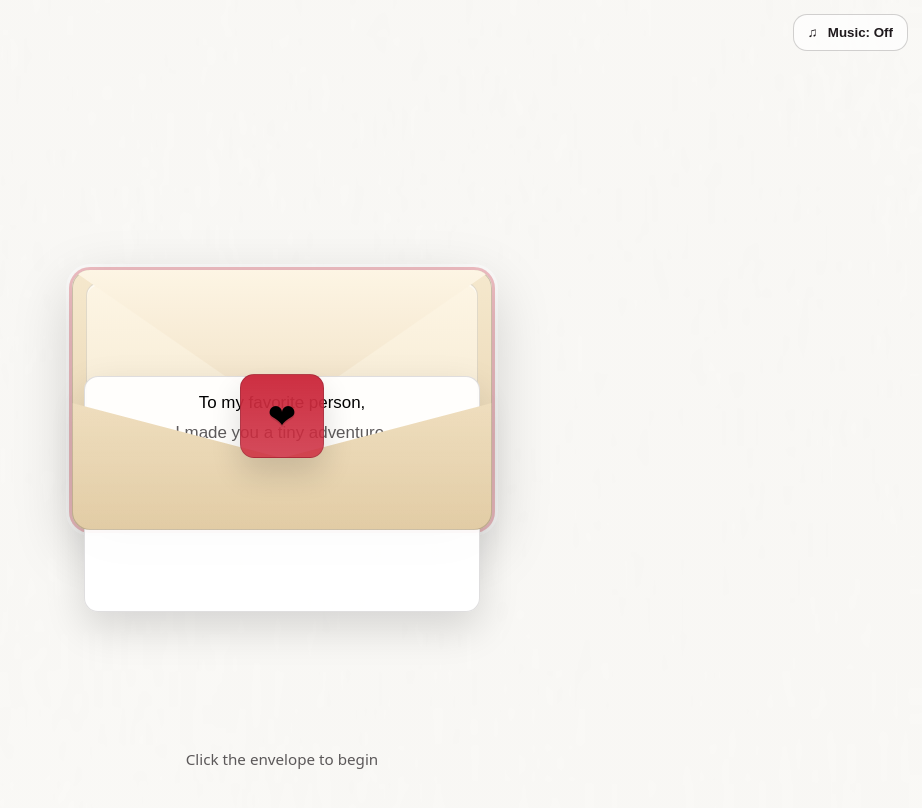
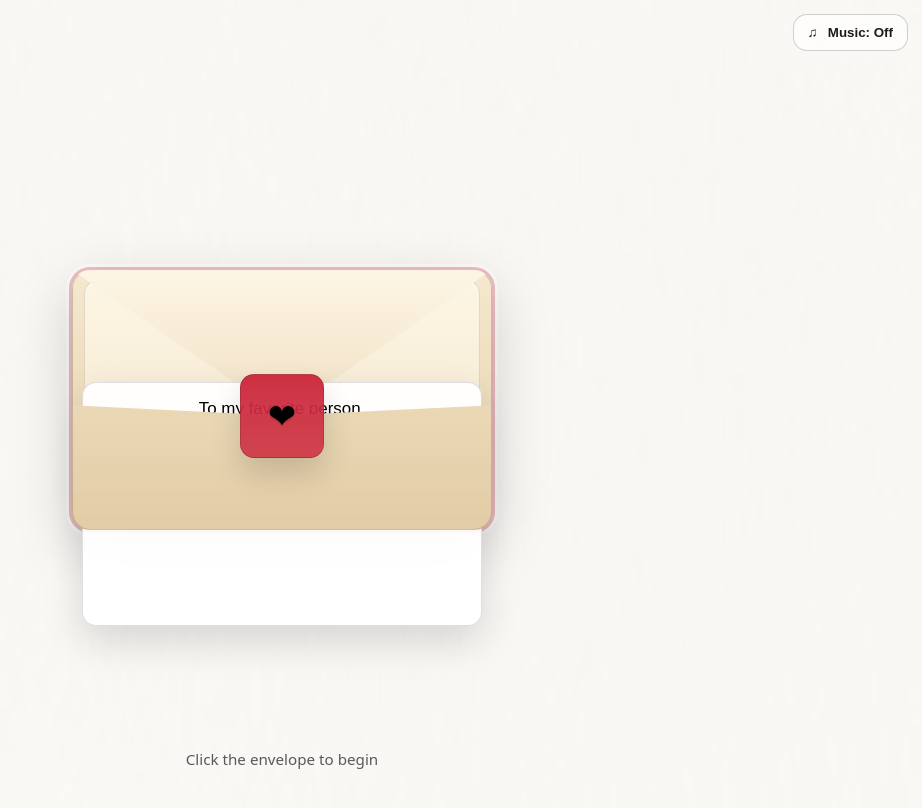
Before and after one commit to ReveCS/valentines-2026, a plain HTML site: page index.html in a window 1280 px wide. Shown: the whole page, without its empty margins (358-1280 px from the left). Drawn offline with Linux system fonts and the light colour scheme.

Commit message:
fix first scene

```diff
--- a/styles.css
+++ b/styles.css
@@ -184,14 +184,14 @@ body{
 /* Inner lining */
 .env-inner{
   position: absolute;
-  left: 14px;
-  right: 14px;
-  top: 12px;
-  bottom: 12px;
+  left: 12px;
+  right: 12px;
+  top: 10px;
+  bottom: 10px;
   background: linear-gradient(180deg, #fdf5e4, #f2e5ca);
   border: 1px solid rgba(31,26,29,0.12);
   border-radius: 14px;
-  clip-path: polygon(0 0, 100% 0, 100% 100%, 50% 66%, 0 100%);
+  clip-path: polygon(0 0, 100% 0, 100% 100%, 50% 56%, 0 100%);
   box-shadow: inset 0 2px 0 rgba(255,255,255,0.55);
   z-index: 2;
 }
@@ -220,17 +220,13 @@ body{
 /* Front pocket (outside layer) that keeps the card "inside" */
 .env-front{
   position: absolute;
-  left: 0;
-  right: 0;
-  bottom: 0;
-  height: 66%;
-  border-radius: 0 0 18px 18px;
+  inset: 0;
+  border-radius: 18px;
   background:
     linear-gradient(180deg, rgba(255,255,255,0.2), rgba(255,255,255,0)),
     linear-gradient(180deg, #efdcb7, #e2cca5);
   border: 1px solid rgba(31,26,29,0.18);
-  border-top: 0;
-  clip-path: polygon(0 100%, 0 26%, 50% 58%, 100% 26%, 100% 100%);
+  clip-path: polygon(0 100%, 0 52%, 50% 56%, 100% 52%, 100% 100%);
   box-shadow: inset 0 3px 0 rgba(255,255,255,0.28);
   z-index: 5;
 }
@@ -261,17 +257,17 @@ body{
 /* Card inside the envelope */
 .card-in-envelope{
   position: absolute;
-  left: 12px;
-  right: 12px;
-  top: 10px;
-  height: 236px;
+  left: 10px;
+  right: 10px;
+  top: 8px;
+  height: 244px;
   border-radius: 14px;
   background: rgba(255,255,255,0.92);
   border: 1px solid rgba(31,26,29,0.14);
   padding: 16px;
   box-shadow: 0 16px 40px rgba(0,0,0,0.14);
   /* Start tucked inside the pocket */
-  transform: translateY(96px);
+  transform: translateY(104px);
   opacity: 1;
   transition:
     transform 920ms cubic-bezier(.2,.9,.2,1) 440ms,
@@ -288,7 +284,7 @@ body{
 .envelope.open .env-flap{ transform: rotateX(172deg); }
 .envelope.open .card-in-envelope{
   /* Rises to about half the flap's opened height */
-  transform: translateY(-58px);
+  transform: translateY(-54px);
   opacity: 1;
 }
 
```
